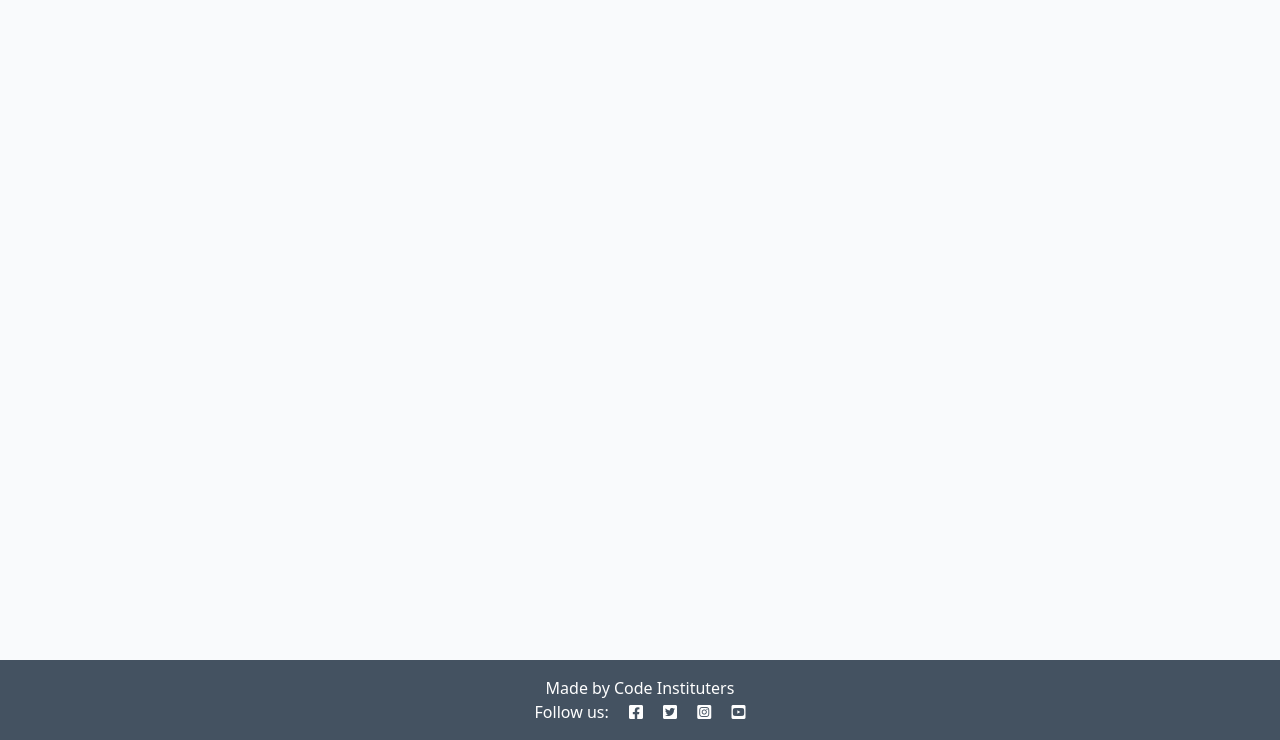
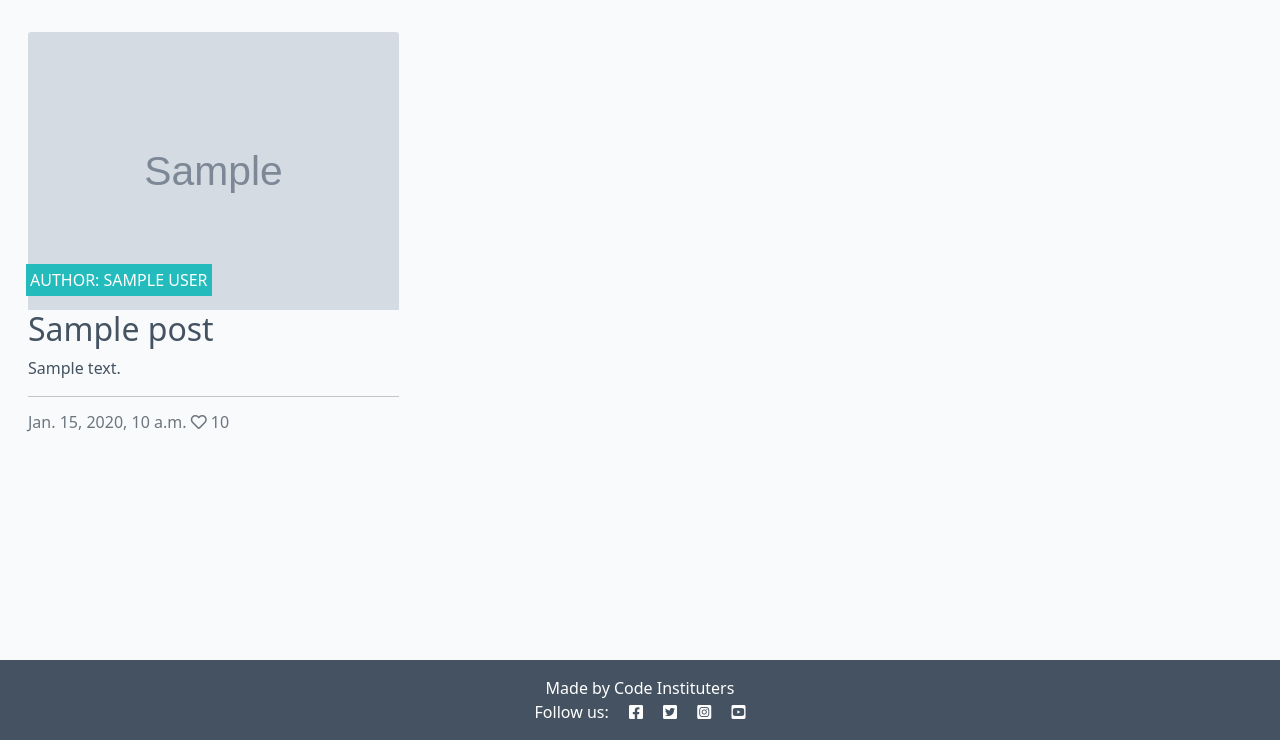
Before and after one commit to MiguelSanLeon/Mike-dj-blog, a Django app: template templates/index.html in a window 1280 px wide. Shown: the part 60-800 px from the top of the page. Run offline with Django 3.2, Linux system fonts and the light colour scheme; the template is opened without the code that fills it: most values are stand-ins (such as "Sample title", 1, 10 or a date in 2020); grey boxes marked "Sample" are stand-in pictures.

Commit message:
Add content to index.html to render the home page

```diff
--- /dev/null
+++ b/blog/urls.py
@@ -0,0 +1,6 @@
+from . import views
+from django.urls import path
+
+urlpatterns = [
+    path("", views.PostList.as_view(), name="home"),
+]
--- a/codestart/urls.py
+++ b/codestart/urls.py
@@ -19,4 +19,5 @@ from django.urls import path, include
 urlpatterns = [
     path('admin/', admin.site.urls),
     path('summernote/', include('django_summernote.urls')),
+    path('', include('blog.urls'), name='blog_urls'),
 ]
--- a/templates/index.html
+++ b/templates/index.html
@@ -1,77 +1,59 @@
-{% load static %}
+{% extends "base.html" %}
 
-<!DOCTYPE html>
-<html class="h-100">
+{% block content %}
 
-<head>
-    <title>CodeStar Blog</title>
+<div class="container-fluid">
+    <div class="row">
 
-    <link rel="preconnect" href="https://fonts.gstatic.com">
-    <link href="https://fonts.googleapis.com/css2?family=Roboto:wght@300&display=swap" rel="stylesheet">
-    <link href="https://fonts.googleapis.com/css2?family=Lato:wght@300;700&display=swap" rel="stylesheet">
-    <link rel="stylesheet" href="https://cdnjs.cloudflare.com/ajax/libs/font-awesome/5.15.3/css/all.min.css">
-    <meta name="viewport" content="width=device-width, initial-scale=1" />
-    <link href="https://cdn.jsdelivr.net/npm/bootstrap@5.0.1/dist/css/bootstrap.min.css" rel="stylesheet"
-        integrity="sha384-+0n0xVW2eSR5OomGNYDnhzAbDsOXxcvSN1TPprVMTNDbiYZCxYbOOl7+AMvyTG2x" crossorigin="anonymous">
-    <script src="https://cdn.jsdelivr.net/npm/bootstrap@5.0.1/dist/js/bootstrap.bundle.min.js"
-        integrity="sha384-gtEjrD/SeCtmISkJkNUaaKMoLD0//ElJ19smozuHV6z3Iehds+3Ulb9Bn9Plx0x4" crossorigin="anonymous">
-        </script>
-    <link rel="stylesheet" href="{% static 'css/style.css' %}">
+        <!-- Blog Entries Column -->
+        <div class="col-12 mt-3 left">
+            <div class="row">
+                {% for post in post_list %}
+                <div class="col-md-4">
+                    <div class="card mb-4">
+                        <div class="card-body">
+                            <div class="image-container">
+                                {% if "placeholder" in post.featured_image.url %}
+                                <img class="card-img-top"
+                                    src="https://codeinstitute.s3.amazonaws.com/fullstack/blog/default.jpg">
+                                {% else %}
+                                <img class="card-img-top" src=" {{ post.featured_image.url }}">
+                                {% endif %}
+                                <div class="image-flash">
+                                    <p class="author">Author: {{ post.author }}</p>
+                                </div>
+                            </div>
+                            <a href="#" class="post-link">
+                                <h2 class="card-title">{{ post.title }}</h2>
+                                <p class="card-text">{{ post.excerpt }}</p>
+                            </a>
+                            <hr />
+                            <p class="card-text text-muted h6">{{ post.created_on}} <i class="far fa-heart"></i>
+                                {{ post.number_of_likes }}</p>
+                        </div>
+                    </div>
+                </div>
+                {% if forloop.counter|divisibleby:3 %}
+            </div>
+            <div class="row">
+                {% endif %}
+                {% endfor %}
 
-</head>
-
-<body class="d-flex flex-column h-100 main-bg">
-
-    <!-- Navigation -->
-
-    <nav class="navbar navbar-expand-lg navbar-light bg-white">
-        <div class="container-fluid">
-            <a class="navbar-brand" href="{% url 'home' %}"><span class="brand">c<span class="red-o">o</span>de<span
-                        class="thin">|star</span></span></span></a>
-            <button class="navbar-toggler" type="button" data-bs-toggle="collapse" data-bs-target="#navbarText"
-                aria-controls="navbarText" aria-expanded="false" aria-label="Toggle navigation">
-                <span class="navbar-toggler-icon"></span>
-            </button>
-            <div class="collapse navbar-collapse" id="navbarText">
-                <ul class="navbar-nav me-auto mb-2 mb-lg-0">
-                    <li class="nav-item">
-                        <a class="nav-link active" aria-current="page" href="{% url 'home' %}">Home</a>
-                    </li>
-                    {% if user.is_authenticated %}
-                    <li class="nav-item">
-                        <a class="nav-link" href="#">Logout</a>
-                    </li>
-                    {% else %}
-                    <li class="nav-item">
-                        <a class="nav-link" href="#">Register</a>
-                    </li>
-                    <li class="nav-item">
-                        <a class="nav-link" href="#">Login</a>
-                    </li>
-                    {% endif %}
-                </ul>
-                <span class="navbar-text text-muted">
-                    adventures of a software developer
-                </span>
             </div>
         </div>
+    </div>
+    {% if is_paginated %}
+    <nav aria-label="Page navigation">
+        <ul class="pagination justify-content-center">
+            {% if page_obj.has_previous %}
+            <li><a href="?page={{ page_obj.previous_page_number }}" class="page-link">&laquo; PREV </a></li>
+            {% endif %}
+            {% if page_obj.has_next %}
+            <li><a href="?page={{ page_obj.next_page_number }}" class="page-link"> NEXT &raquo;</a></li>
+
+            {% endif %}
+        </ul>
     </nav>
-
-    <main class="flex-shrink-0 main-bg">
-        {% block content %}
-        <!-- Content Goes here -->
-        {% endblock content %}
-    </main>
-
-    <!-- Footer -->
-    <footer class="footer mt-auto py-3 dark-bg">
-        <p class="m-0 text-center text-white">Made by Code Instituters</p>
-        <p class="m-0 text-center text-white">Follow us: <i class="fab fa-facebook-square ms-3"></i>
-            <i class="fab fa-twitter-square ms-3"></i>
-            <i class="fab fa-instagram-square ms-3"></i>
-            <i class="fab fa-youtube-square ms-3"></i>
-        </p>
-    </footer>
-</body>
-
-</html>
+    {% endif %}
+</div>
+{%endblock%}
```
Also changed, not shown: static/css/style.css (renamed from static/style.css).
